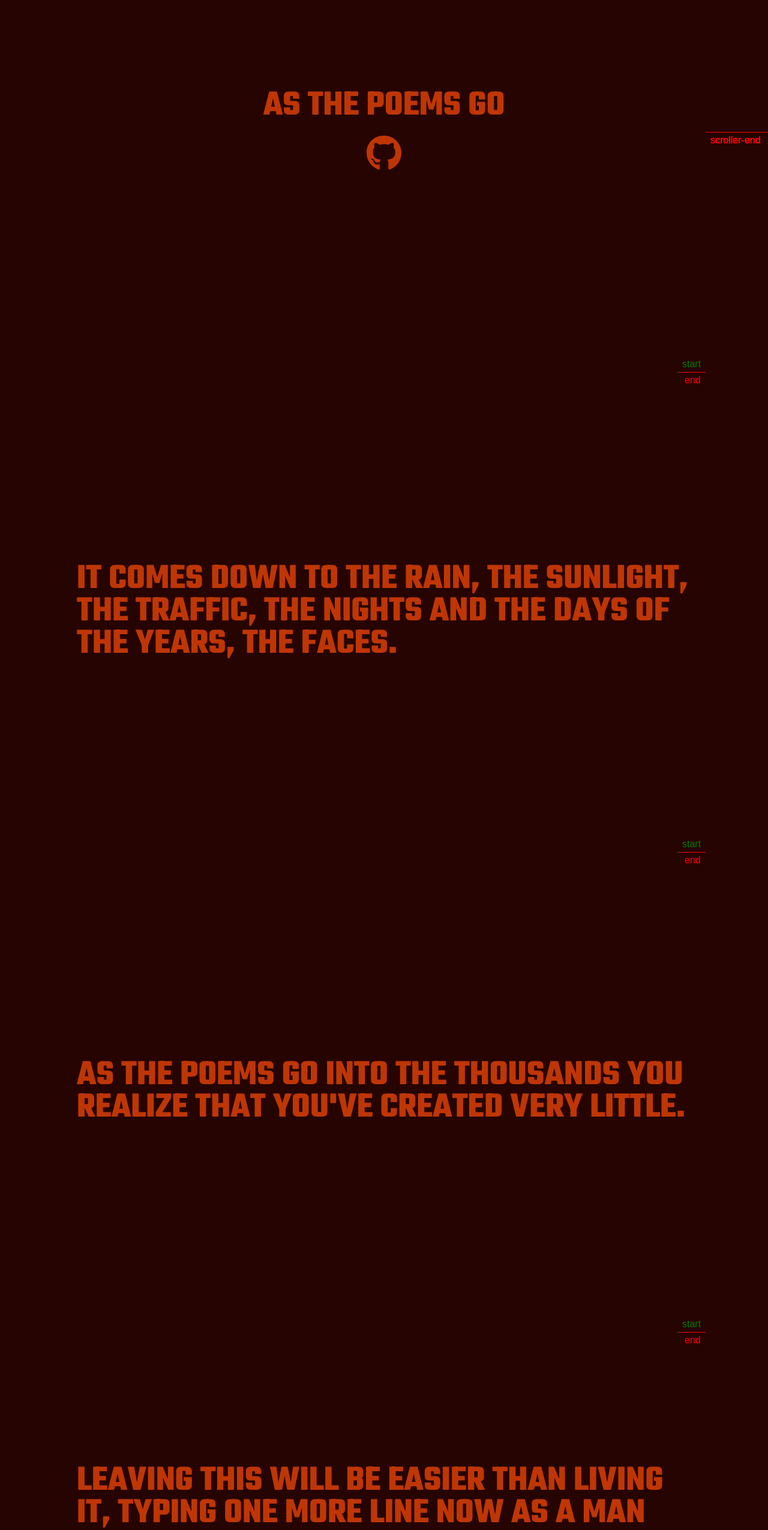
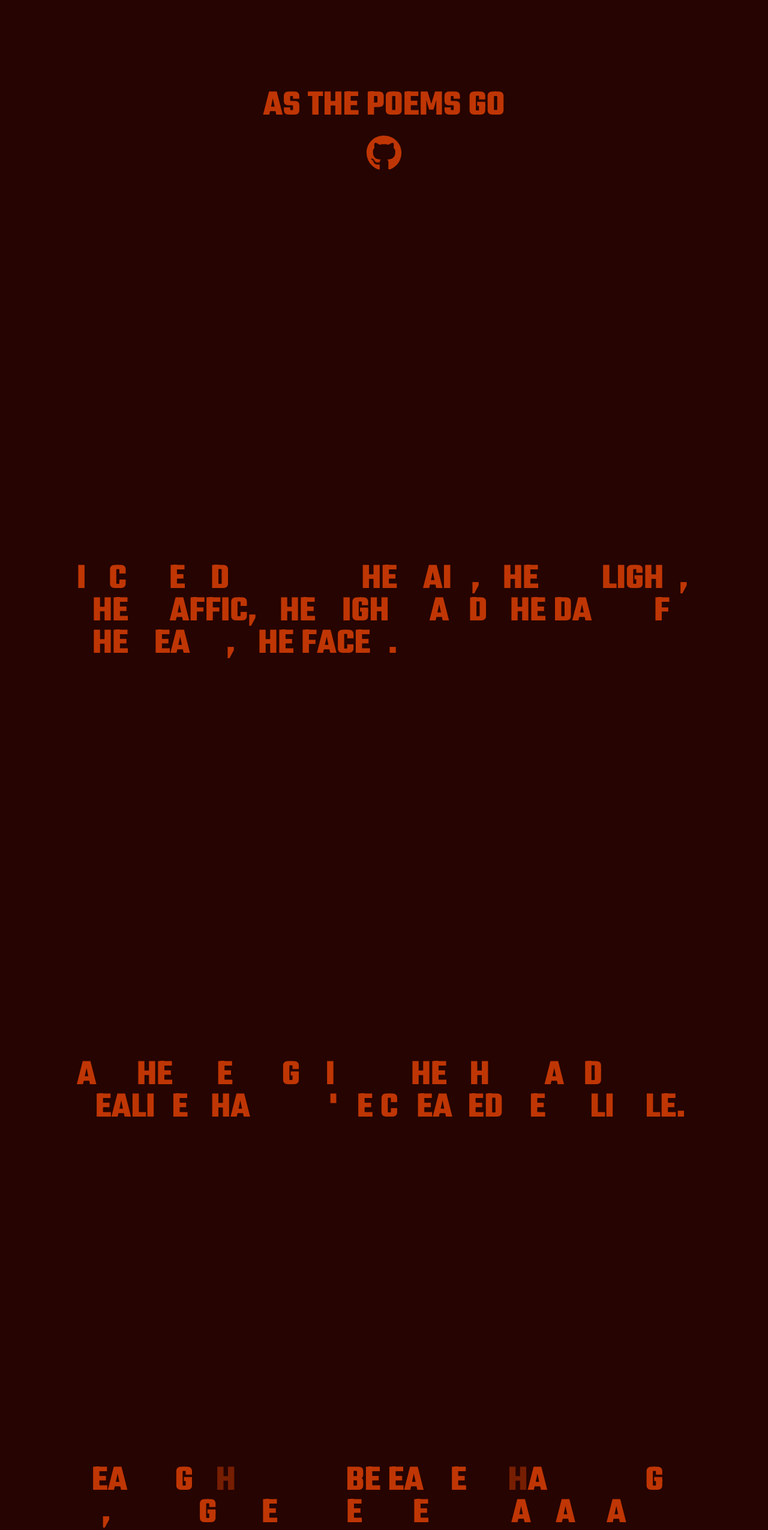
Before and after one commit to sushin-ya/like-bird-man, a Next.js app: page / in a window 1280 px wide. Shown: the part 180-2730 px from the top of the page at 60% size. Built offline with nearby package versions, Linux system fonts and the light colour scheme.

Commit message:
add textAnimation

```diff
--- a/components/One.js
+++ b/components/One.js
@@ -1,26 +1,34 @@
 import { useEffect, useRef } from 'react';
 import { gsap } from 'gsap';
+import { textAnimation } from '../utility/textAnimation';
 
 export default function One() {
   let one = useRef(null);
   let text = useRef(null);
+  const content =
+    'IT COMES DOWN TO THE RAIN, THE SUNLIGHT, THE TRAFFIC, THE NIGHTS AND THE DAYS OF THE YEARS, THE FACES.';
   useEffect(() => {
     let tl = gsap.timeline({
       scrollTrigger: {
         trigger: one,
         start: 'top top',
         end: 'bottom center',
-        markers: true,
       },
     });
-    tl.fromTo(text, { opacity: 0 }, { opacity: 1 });
+    textAnimation(tl, content, 'one');
   }, [text]);
 
   return (
     <section className='one' ref={(el) => (one = el)}>
       <div className='text' ref={(el) => (text = el)}>
-        IT COMES DOWN TO THE RAIN, THE SUNLIGHT, THE TRAFFIC, THE NIGHTS AND THE
-        DAYS OF THE YEARS, THE FACES.
+        {content.split('').map((value, index) => (
+          <span
+            key={index}
+            className={value !== ' ' ? 'one-' + value.toLowerCase() : null}
+          >
+            {value}
+          </span>
+        ))}
       </div>
     </section>
   );
--- a/components/Three.js
+++ b/components/Three.js
@@ -1,28 +1,36 @@
 import { useEffect, useRef } from 'react';
 import { gsap } from 'gsap';
+import { textAnimation } from '../utility/textAnimation';
 
 export default function Two() {
   let three = useRef(null);
   let text = useRef(null);
   let author = useRef(null);
+  const content =
+    'LEAVING THIS WILL BE EASIER THAN LIVING IT, TYPING ONE MORE LINE NOW AS A MAN PLAYS A PIANO THROUGH THE RADIO, THE BEST WRITERS HAVE SAID VERY LITTLE AND THE WORST, FAR TOO MUCH.';
   useEffect(() => {
     let tl = gsap.timeline({
       scrollTrigger: {
         trigger: three,
         start: 'top top',
-        end: 'bottom center',
-        markers: true,
+        end: 'center center',
+        // markers: true,
       },
     });
-    tl.fromTo(text, { opacity: 0 }, { opacity: 1 });
-    tl.fromTo(author, { opacity: 0 }, { opacity: 1 });
+    textAnimation(tl, content, 'three');
+    tl.fromTo(author, { opacity: 0 }, { opacity: 1, duration: 2, delay: 1 });
   }, [text]);
   return (
     <section className='three' ref={(el) => (three = el)}>
       <div className='text' ref={(el) => (text = el)}>
-        LEAVING THIS WILL BE EASIER THAN LIVING IT, TYPING ONE MORE LINE NOW AS
-        A MAN PLAYS A PIANO THROUGH THE RADIO, THE BEST WRITERS HAVE SAID VERY
-        LITTLE AND THE WORST, FAR TOO MUCH.
+        {content.split('').map((value, index) => (
+          <span
+            key={index}
+            className={value != ' ' ? 'three-' + value.toLowerCase() : null}
+          >
+            {value}
+          </span>
+        ))}
       </div>
       <div className='author' ref={(el) => (author = el)}>
         by CHARLES BUKOWSKI
--- a/components/Title.js
+++ b/components/Title.js
@@ -2,26 +2,36 @@ import { useEffect, useRef } from 'react';
 import { gsap } from 'gsap';
 import { FontAwesomeIcon } from '@fortawesome/react-fontawesome';
 import { faGithub } from '@fortawesome/free-brands-svg-icons';
+import { textAnimation } from '../utility/textAnimation';
 
 export default function Title() {
   let title = useRef(null);
   let text = useRef(null);
   let icon = useRef(null);
+  const content = 'AS THE POEMS GO';
   useEffect(() => {
     let tl = gsap.timeline({
       scrollTrigger: {
         trigger: title,
         start: 'top top',
         end: 'bottom center',
-        markers: true,
       },
     });
-    tl.fromTo(text, { opacity: 0 }, { opacity: 1 });
+    textAnimation(tl, content, 'title');
     tl.fromTo(icon, { opacity: 0 }, { opacity: 1 });
   }, [text]);
   return (
     <section className='title' ref={(el) => (title = el)}>
-      <div ref={(el) => (text = el)}>AS THE POEMS GO</div>
+      <div ref={(el) => (text = el)}>
+        {content.split('').map((value, index) => (
+          <span
+            key={index}
+            className={value !== ' ' ? 'title-' + value.toLowerCase() : null}
+          >
+            {value}
+          </span>
+        ))}
+      </div>
       <a href='/#' ref={(el) => (icon = el)}>
         <FontAwesomeIcon icon={faGithub} className='github' />
       </a>
--- a/components/Two.js
+++ b/components/Two.js
@@ -1,26 +1,34 @@
 import { useEffect, useRef } from 'react';
 import { gsap } from 'gsap';
+import { textAnimation } from '../utility/textAnimation';
 
 export default function Two() {
   let two = useRef(null);
   let text = useRef(null);
+  const content =
+    "AS THE POEMS GO INTO THE THOUSANDS YOU REALIZE THAT YOU'VE CREATED VERY LITTLE.";
   useEffect(() => {
     let tl = gsap.timeline({
       scrollTrigger: {
         trigger: two,
         start: 'top top',
         end: 'bottom center',
-        markers: true,
       },
     });
-    tl.fromTo(text, { opacity: 0 }, { opacity: 1 });
+    textAnimation(tl, content, 'two');
   }, [text]);
 
   return (
     <section className='two' ref={(el) => (two = el)}>
       <div className='text' ref={(el) => (text = el)}>
-        AS THE POEMS GO INTO THE THOUSANDS YOU REALIZE THAT YOU'VE CREATED VERY
-        LITTLE.
+        {content.split('').map((value, index) => (
+          <span
+            key={index}
+            className={value !== ' ' ? 'two-' + value.toLowerCase() : null}
+          >
+            {value}
+          </span>
+        ))}
       </div>
     </section>
   );
--- /dev/null
+++ b/utility/textAnimation.js
@@ -0,0 +1,19 @@
+export function textAnimation(tl, content, page) {
+  const set = [
+    ...new Set(
+      content.split('').filter(function (value) {
+        return value !== ' ' && value !== '.' && value !== ',' && value !== "'";
+      })
+    ),
+  ].sort();
+  let index = 0;
+  for (let s of set) {
+    const tmp = String(s).toLowerCase();
+    tl.fromTo(
+      `.${page}-${tmp}`,
+      { opacity: 0 },
+      { opacity: 1, duration: 0.5 - (index / set.length) * 0.5 }
+    );
+    index++;
+  }
+}
```
